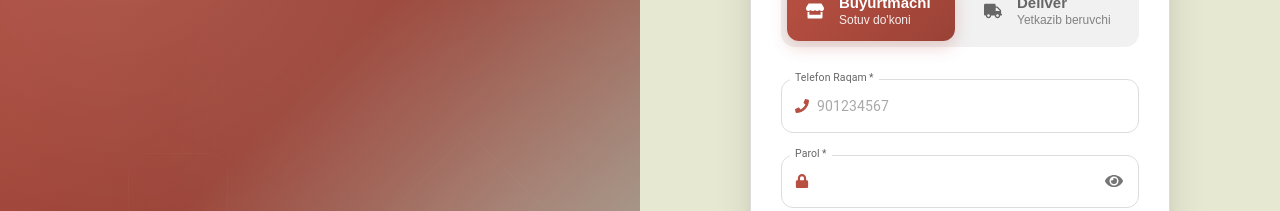
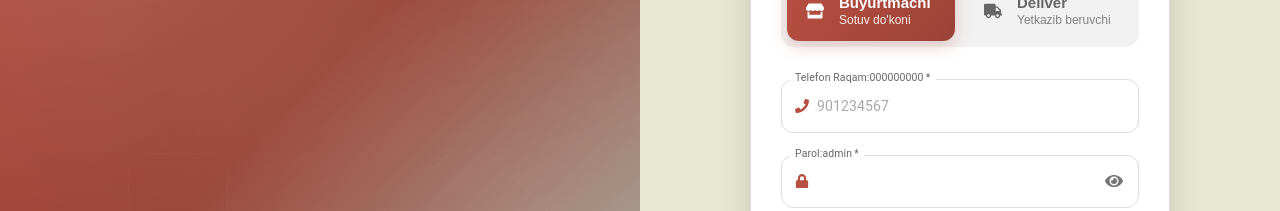
Before and after one commit to MurodjonHatamov/ToychaUz, a React (Vite) app: page /login in a window 1280 px wide. Shown: the part 327-538 px from the top of the page. Built offline with nearby package versions, Linux system fonts and the light colour scheme; no server answers.

Commit message:
yangilandi

```diff
--- a/src/App.css
+++ b/src/App.css
@@ -112,7 +112,7 @@ body {
 
 @media (max-width: 768px) {
   .main-content{
-    padding-bottom: 80px;
+    /* padding-bottom: 80px;  */
 
   }
   .content {
--- a/src/pages/login/Login.jsx
+++ b/src/pages/login/Login.jsx
@@ -317,7 +317,7 @@ function Login() {
             {/* Telefon raqami kiritish */}
             <TextField
   fullWidth
-  label="Telefon Raqam"
+  label="Telefon Raqam:000000000"
   name="phone"
   value={formData.phone}
   onChange={(e) => {
@@ -347,7 +347,7 @@ function Login() {
             {/* Parol kiritish */}
             <TextField
               fullWidth
-              label="Parol"
+              label="Parol:admin"
               name="password"
               type={showPassword ? 'text' : 'password'}
               value={formData.password}
```
